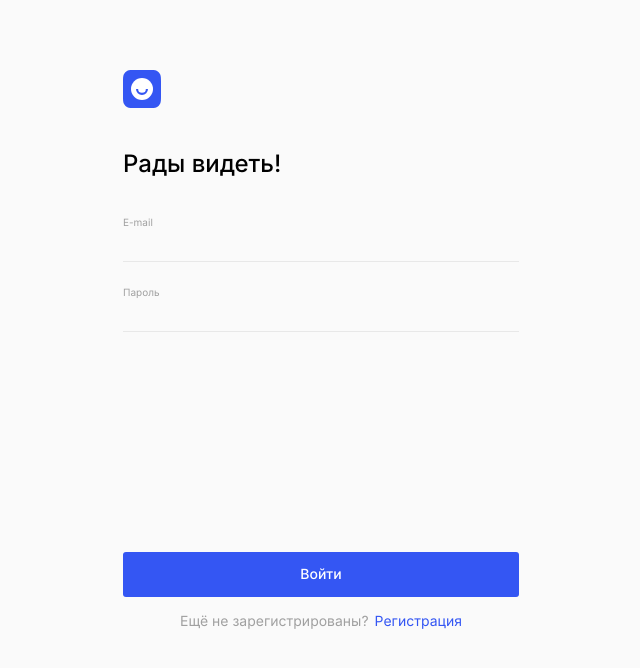
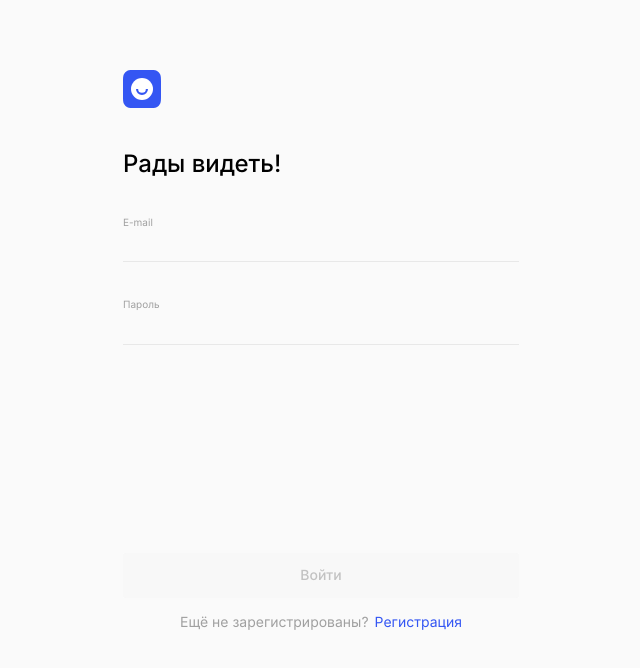
Before and after one commit to ShnaiderDanila/movies-explorer-frontend, a React (Create React App) app: page /signin in a window 1280 px wide. Shown: the top 668 px of the page, without its empty margins (319-959 px from the left). Built offline with nearby package versions, Linux system fonts and the light colour scheme.

Commit message:
feat: Add login page validation logic

```diff
--- a/src/components/Login/Login.css
+++ b/src/components/Login/Login.css
@@ -56,14 +56,11 @@
   border-bottom: 1px solid #3456f3;
 }
 
-.login__input_invalid {
-  color: #ee3465;
-}
-
 .login__input-error {
   color: transparent;
   font-size: 10px;
   line-height: 12.1px;
+  min-height: 25px;
 }
 
 .login__input-error_active {
@@ -72,7 +69,7 @@
 
 .login__signin-button {
   display: block;
-  margin: 202px auto 0 auto;
+  margin: 177px auto 0 auto;
   padding: 0;
   border: none;
   border-radius: 3px;
@@ -148,7 +145,7 @@
   }
 
   .login__signin-button {
-    margin: 291px auto 0 auto;
+    margin: 265px auto 0 auto;
     font-size: 12px;
     line-height: 14.52px;
   }
--- a/src/components/Login/Login.js
+++ b/src/components/Login/Login.js
@@ -1,13 +1,24 @@
-import { useState } from 'react';
+import { useEffect } from 'react';
 import { Link } from 'react-router-dom';
+import useValidation from '../../hooks/useValidation';
+
 import './Login.css';
 
 import Logo from '../Logo/Logo';
 
 function Login() {
 
-  // Временная стейт переменная для имитации ошибкок инпутов в JSX разметке
-  const [inputError] = useState(false);
+  const {
+    inputValues,
+    errorMessages,
+    isValidForm,
+    handleChangeValidation,
+    resetValidation
+  } = useValidation();
+
+  useEffect(() => {
+    resetValidation();
+  }, [resetValidation]);
 
   return (
     <main className='login'>
@@ -21,34 +32,40 @@ function Login() {
             <label className='login__label'>
               <span className='login__placeholder'>E-mail</span>
               <input
-                className={`login__input ${inputError && 'login__input_invalid'}`}
+                className='login__input'
                 name='email'
                 type='email'
-                required>
+                required
+                pattern="^[a-zA-Z0-9_.+\-]+@[a-zA-Z0-9\-]+\.[a-zA-Z0-9\-.]+$"
+                value={inputValues.email}
+                onChange={handleChangeValidation}>
               </input>
               <span
-                className={`login__input-error ${inputError && 'login__input-error_active'}`}>
-                Что-то пошло не так...
+                className={`login__input-error ${!isValidForm && 'login__input-error_active'}`}>
+                {errorMessages.email}
               </span>
             </label>
             <label className='login__label'>
               <span className='login__placeholder'>Пароль</span>
               <input
-                className={`login__input ${inputError && 'login__input_invalid'}`}
+                className='login__input'
                 name='password'
                 type='password'
-                required>
+                required
+                minLength='6'
+                value={inputValues.password}
+                onChange={handleChangeValidation}>
               </input>
               <span
-                className={`login__input-error ${inputError && 'login__input-error_active'}`}>
-                Что-то пошло не так...
+                className={`login__input-error ${!isValidForm && 'login__input-error_active'}`}>
+                {errorMessages.password}
               </span>
             </label>
           </fieldset>
           <button
-            className={`login__signin-button ${inputError && 'login__signin-button_disabled'}`}
+            className={`login__signin-button ${!isValidForm && 'login__signin-button_disabled'}`}
             type='submit'
-            disabled={inputError}>
+            disabled={!isValidForm}>
             Войти
           </button>
           <div className='login__signup'>
--- a/src/hooks/useValidation.js
+++ b/src/hooks/useValidation.js
@@ -6,7 +6,7 @@ function useValidation () {
   // Стейт-переменная текста ошибки валидации
   const [errorMessages, setErrorMessages] = useState({});
     // Стейт-переменная валидности формы
-  const [isValidForm, setIsValidForm] = useState(true);
+  const [isValidForm, setIsValidForm] = useState(false);
 
   // Функция обработки валидации при срабатывании события
   function handleChangeValidation(evt) {
```
